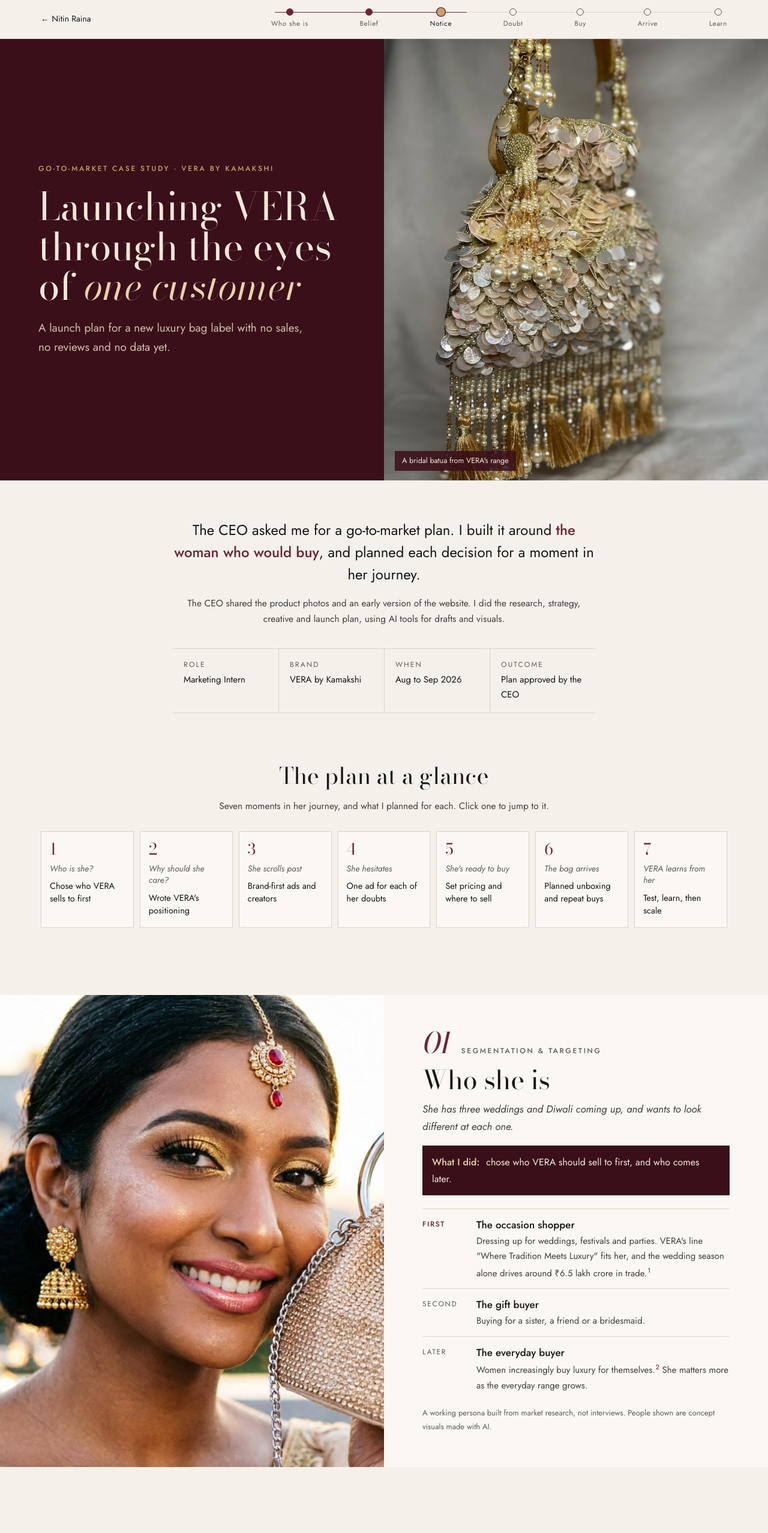
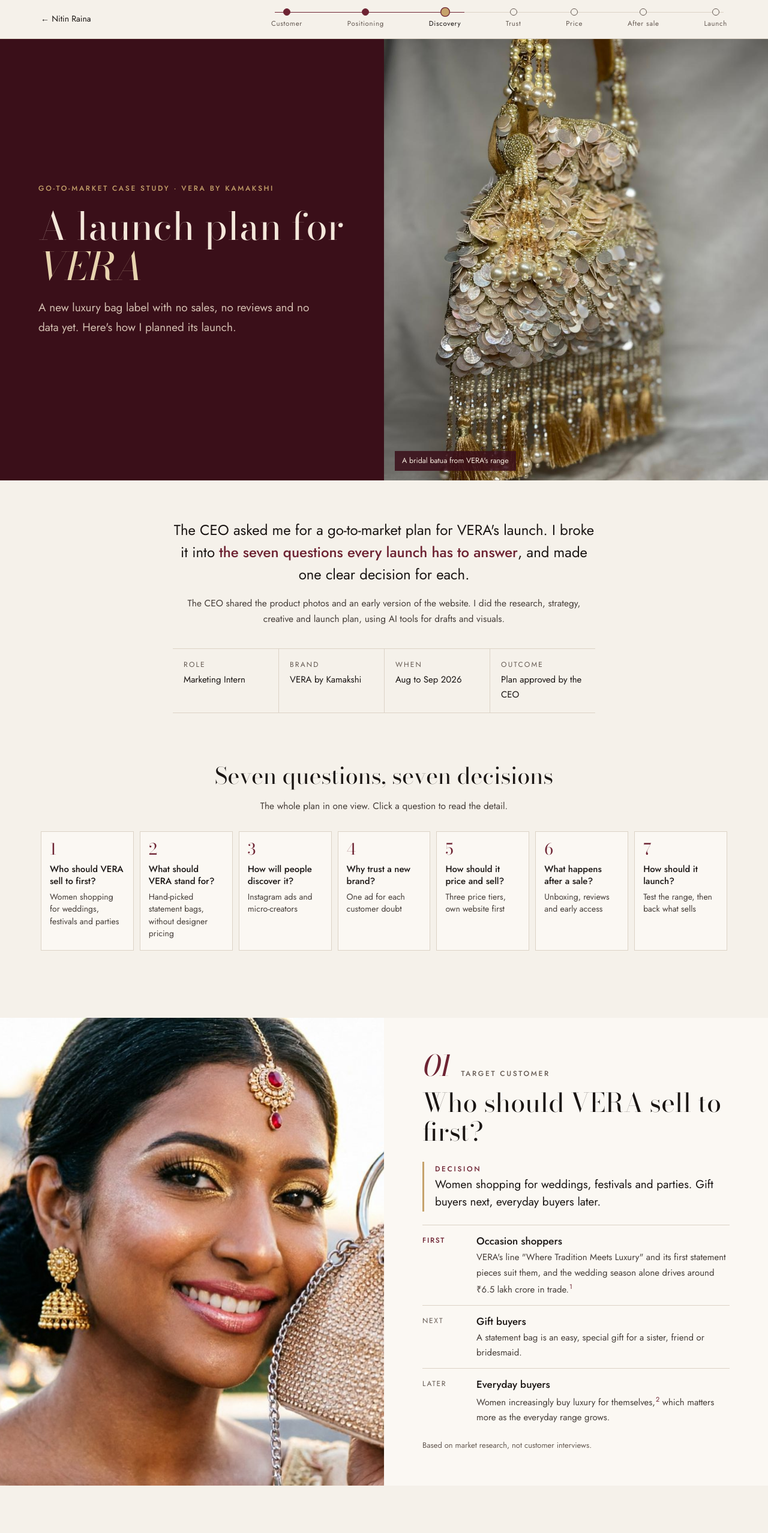
Before and after one commit to nitraina2000-droid/portfolio_website, a plain HTML site: page work/vera-launch.html in a window 1280 px wide. Shown: the top 2556 px of the page at 60% size. Drawn offline with nearby package versions, Linux system fonts and the light colour scheme.

Commit message:
Restructure VERA case study as seven questions, seven decisions
Co-Authored-By: Claude Opus 5.5 <noreply@anthropic.com>

```diff
--- a/work/vera-launch.html
+++ b/work/vera-launch.html
@@ -3,10 +3,10 @@
 <head>
 <meta charset="UTF-8">
 <meta name="viewport" content="width=device-width, initial-scale=1.0">
-<title>Launching VERA through the eyes of one customer · Nitin Raina</title>
+<title>A launch plan for VERA · Nitin Raina</title>
 <meta name="description" content="A go-to-market case study for VERA by Kamakshi, a new luxury bag label: who to sell to, what to say, how to price, where to sell and how to launch, told through one customer's journey.">
 <meta property="og:type" content="article">
-<meta property="og:title" content="Launching VERA through the eyes of one customer · Nitin Raina">
+<meta property="og:title" content="A launch plan for VERA · Nitin Raina">
 <meta property="og:description" content="A go-to-market plan for a new luxury bag label with no sales, no reviews and no data yet.">
 <meta property="og:url" content="https://nitraina.netlify.app/work/vera-launch.html">
 <meta property="og:image" content="https://nitraina.netlify.app/work/vera/product-batua.jpg">
@@ -267,29 +267,44 @@ sup a{color:var(--wine-3);text-decoration:none;font-size:11px;margin-left:1px}
 .screen.story .zoom,.screen.story .zoom img{height:100%}
 .screen.story img{object-fit:cover}
 .phones{align-items:end}
+
+/* question-led layout */
+.answer{margin-top:16px;border-left:3px solid var(--gold);padding:2px 0 2px 18px}
+.answer .caps{color:var(--wine-3);display:block;margin-bottom:2px}
+.answer p{font-size:19px;line-height:1.5;color:var(--ink)}
+.answer.center{max-width:620px;margin:18px auto 0;text-align:left}
+.statement{font-size:17px;line-height:1.6;color:var(--ink-2)}
+.pillars{display:grid;grid-template-columns:repeat(3,1fr);gap:10px;margin-top:16px}
+.pillars div{background:var(--ivory-2);padding:12px 14px;font-size:14px;color:var(--ink-2);line-height:1.45}
+.pillars b{display:block;color:var(--ink);font-size:15px;margin-bottom:2px}
+@media(max-width:560px){.pillars{grid-template-columns:1fr}}
+.steps7 .q{font-size:15px;font-weight:500;margin-top:10px;line-height:1.35;color:var(--ink)}
+.steps7 .a{font-size:14px;margin-top:6px;line-height:1.45;color:var(--ink-2)}
+.pair .dl{color:var(--muted);margin-bottom:8px}
+.sec-title .intro{margin-top:16px}
 </style>
 </head>
 <body>
 
 <div class="bar"><div class="in">
   <a class="back" href="../index.html" id="back">&larr; Nitin Raina</a>
-  <nav class="path" aria-label="Her journey">
+  <nav class="path" aria-label="Sections">
     <span class="fill" id="fill" aria-hidden="true"></span>
-    <a href="#m1"><i></i><span>Who she is</span></a>
-    <a href="#m2"><i></i><span>Belief</span></a>
-    <a href="#m3"><i></i><span>Notice</span></a>
-    <a href="#m4"><i></i><span>Doubt</span></a>
-    <a href="#m5"><i></i><span>Buy</span></a>
-    <a href="#m6"><i></i><span>Arrive</span></a>
-    <a href="#m7"><i></i><span>Learn</span></a>
+    <a href="#m1"><i></i><span>Customer</span></a>
+    <a href="#m2"><i></i><span>Positioning</span></a>
+    <a href="#m3"><i></i><span>Discovery</span></a>
+    <a href="#m4"><i></i><span>Trust</span></a>
+    <a href="#m5"><i></i><span>Price</span></a>
+    <a href="#m6"><i></i><span>After sale</span></a>
+    <a href="#m7"><i></i><span>Launch</span></a>
   </nav>
 </div></div>
 
 <header class="cover">
   <div class="txt">
     <div class="caps">Go-to-market case study &middot; VERA by Kamakshi</div>
-    <h1>Launching VERA through the eyes of <em>one customer</em></h1>
-    <p>A launch plan for a new luxury bag label with no sales, no reviews and no data yet.</p>
+    <h1>A launch plan for <em>VERA</em></h1>
+    <p>A new luxury bag label with no sales, no reviews and no data yet. Here's how I planned its launch.</p>
   </div>
   <figure class="pic">
     <img src="vera/product-batua.jpg" alt="VERA's bridal batua: a sequinned pouch with pearl tassels">
@@ -298,7 +313,7 @@ sup a{color:var(--wine-3);text-decoration:none;font-size:11px;margin-left:1px}
 </header>
 
 <section class="opening narrow">
-  <p class="lede">The CEO asked me for a go-to-market plan. I built it around <b>the woman who would buy</b>, and planned each decision for a moment in her journey.</p>
+  <p class="lede">The CEO asked me for a go-to-market plan for VERA's launch. I broke it into <b>the seven questions every launch has to answer</b>, and made one clear decision for each.</p>
   <p class="role">The CEO shared the product photos and an early version of the website. I did the research, strategy, creative and launch plan, using AI tools for drafts and visuals.</p>
   <dl class="ribbon">
     <div><dt>Role</dt><dd>Marketing Intern</dd></div>
@@ -309,33 +324,32 @@ sup a{color:var(--wine-3);text-decoration:none;font-size:11px;margin-left:1px}
 </section>
 
 <section class="glance wide" aria-label="The plan at a glance">
-  <h2>The plan at a glance</h2>
-  <p class="sub">Seven moments in her journey, and what I planned for each. Click one to jump to it.</p>
+  <h2>Seven questions, seven decisions</h2>
+  <p class="sub">The whole plan in one view. Click a question to read the detail.</p>
   <div class="steps7">
-    <a href="#m1"><div class="n">1</div><div class="her">Who is she?</div><div class="me">Chose who VERA sells to first</div></a>
-    <a href="#m2"><div class="n">2</div><div class="her">Why should she care?</div><div class="me">Wrote VERA's positioning</div></a>
-    <a href="#m3"><div class="n">3</div><div class="her">She scrolls past</div><div class="me">Brand-first ads and creators</div></a>
-    <a href="#m4"><div class="n">4</div><div class="her">She hesitates</div><div class="me">One ad for each of her doubts</div></a>
-    <a href="#m5"><div class="n">5</div><div class="her">She's ready to buy</div><div class="me">Set pricing and where to sell</div></a>
-    <a href="#m6"><div class="n">6</div><div class="her">The bag arrives</div><div class="me">Planned unboxing and repeat buys</div></a>
-    <a href="#m7"><div class="n">7</div><div class="her">VERA learns from her</div><div class="me">Test, learn, then scale</div></a>
+    <a href="#m1"><div class="n">1</div><div class="q">Who should VERA sell to first?</div><div class="a">Women shopping for weddings, festivals and parties</div></a>
+    <a href="#m2"><div class="n">2</div><div class="q">What should VERA stand for?</div><div class="a">Hand-picked statement bags, without designer pricing</div></a>
+    <a href="#m3"><div class="n">3</div><div class="q">How will people discover it?</div><div class="a">Instagram ads and micro-creators</div></a>
+    <a href="#m4"><div class="n">4</div><div class="q">Why trust a new brand?</div><div class="a">One ad for each customer doubt</div></a>
+    <a href="#m5"><div class="n">5</div><div class="q">How should it price and sell?</div><div class="a">Three price tiers, own website first</div></a>
+    <a href="#m6"><div class="n">6</div><div class="q">What happens after a sale?</div><div class="a">Unboxing, reviews and early access</div></a>
+    <a href="#m7"><div class="n">7</div><div class="q">How should it launch?</div><div class="a">Test the range, then back what sells</div></a>
   </div>
 </section>
 
 <main>
   <!-- 1 -->
   <section class="moment" id="m1">
-    <figure class="pic"><img src="vera/concept-portrait.jpg" alt="Concept portrait: a young Indian woman in festive jewellery holding a crystal pouch"></figure>
+    <figure class="pic"><img src="vera/concept-portrait.jpg" alt="Concept image: a young Indian woman in festive jewellery holding a crystal pouch"></figure>
     <div class="txt">
-      <div class="head"><span class="no">01</span><span class="caps">Segmentation &amp; targeting</span></div>
-      <h2>Who she is</h2>
-      <p class="her">She has three weddings and Diwali coming up, and wants to look different at each one.</p>
-      <div class="did"><b>What I did:</b> chose who VERA should sell to first, and who comes later.</div>
+      <div class="head"><span class="no">01</span><span class="caps">Target customer</span></div>
+      <h2>Who should VERA sell to first?</h2>
+      <div class="answer"><span class="caps">Decision</span><p>Women shopping for weddings, festivals and parties. Gift buyers next, everyday buyers later.</p></div>
       <div class="detail segs">
-        <div class="seg core"><div class="tag">First</div><div><h3>The occasion shopper</h3><p>Dressing up for weddings, festivals and parties. VERA's line "Where Tradition Meets Luxury" fits her, and the wedding season alone drives around &#8377;6.5 lakh crore in trade.<sup><a href="#s1">1</a></sup></p></div></div>
-        <div class="seg"><div class="tag">Second</div><div><h3>The gift buyer</h3><p>Buying for a sister, a friend or a bridesmaid.</p></div></div>
-        <div class="seg"><div class="tag">Later</div><div><h3>The everyday buyer</h3><p>Women increasingly buy luxury for themselves.<sup><a href="#s2">2</a></sup> She matters more as the everyday range grows.</p></div></div>
-        <p class="note">A working persona built from market research, not interviews. People shown are concept visuals made with AI.</p>
+        <div class="seg core"><div class="tag">First</div><div><h3>Occasion shoppers</h3><p>VERA's line "Where Tradition Meets Luxury" and its first statement pieces suit them, and the wedding season alone drives around &#8377;6.5 lakh crore in trade.<sup><a href="#s1">1</a></sup></p></div></div>
+        <div class="seg"><div class="tag">Next</div><div><h3>Gift buyers</h3><p>A statement bag is an easy, special gift for a sister, friend or bridesmaid.</p></div></div>
+        <div class="seg"><div class="tag">Later</div><div><h3>Everyday buyers</h3><p>Women increasingly buy luxury for themselves,<sup><a href="#s2">2</a></sup> which matters more as the everyday range grows.</p></div></div>
+        <p class="note">Based on market research, not customer interviews.</p>
       </div>
     </div>
   </section>
@@ -345,16 +359,12 @@ sup a{color:var(--wine-3);text-decoration:none;font-size:11px;margin-left:1px}
     <figure class="pic"><img src="vera/concept-festive.jpg" alt="Concept image: a woman in a green lehenga with a clutch at a festive night event"></figure>
     <div class="txt">
       <div class="head"><span class="no">02</span><span class="caps">Positioning</span></div>
-      <h2>Why should she care?</h2>
-      <p class="her">She's never heard of VERA. Three questions stop her from buying.</p>
-      <div class="did"><b>What I did:</b> wrote the positioning to answer her doubts.</div>
+      <h2>What should VERA stand for?</h2>
+      <div class="answer"><span class="caps">Decision</span><p>Hand-picked statement bags from around the world, without designer-label pricing.</p></div>
       <div class="detail">
-        <div class="bubbles">
-          <div class="bubble">"Will it go with my outfit?"</div>
-          <div class="bubble">"Is it worth the money?"</div>
-          <div class="bubble">"Can I trust a brand I've never heard of?"</div>
-        </div>
-        <div class="pos"><span class="caps" style="color:var(--wine-3)">Positioning</span><p>For women dressing up for weddings, festivals and celebrations, VERA offers hand-picked statement bags from around the world, without designer-label pricing.</p></div>
+        <span class="caps">Positioning statement</span>
+        <p class="statement">For women dressing up for weddings, festivals and celebrations, VERA offers hand-picked statement bags from around the world, without designer-label pricing.</p>
+        <div class="pillars"><div><b>Curated</b>Chosen from global suppliers, not mass-listed</div><div><b>Occasion-ready</b>Made for the moments people dress up for</div><div><b>Within reach</b>Special, without paying for a label</div></div>
       </div>
     </div>
   </section>
@@ -362,25 +372,25 @@ sup a{color:var(--wine-3);text-decoration:none;font-size:11px;margin-left:1px}
   <div class="compete">
     <div class="wide">
       <h3>Who VERA competes with</h3>
-      <p class="sub">She could buy from two kinds of brand instead. VERA's place is the gap between them.</p>
+      <p class="sub">Shoppers could buy from two kinds of brand instead. VERA's place is the gap between them.</p>
       <table class="cmp">
         <thead><tr><th></th><th>Mass bag brands</th><th class="vera">VERA</th><th>Designer-label clutches</th></tr></thead>
         <tbody>
           <tr><td>Examples</td><td data-h="Mass bag brands">Zouk, Caprese<sup><a href="#s3">3</a></sup></td><td class="vera" data-h="VERA">A new, curated label</td><td data-h="Designer-label clutches">Anekaant, Peora, NR by Nidhi Rathi<sup><a href="#s4">4</a></sup></td></tr>
-          <tr><td>What she gets</td><td data-h="Mass bag brands">Affordable everyday bags</td><td class="vera" data-h="VERA">Statement pieces from around the world</td><td data-h="Designer-label clutches">Special pieces from a known name</td></tr>
-          <tr><td>The catch</td><td data-h="Mass bag brands">Many people carry the same style</td><td class="vera" data-h="VERA">Has to earn trust as a new brand</td><td data-h="Designer-label clutches">She pays for the label</td></tr>
+          <tr><td>What you get</td><td data-h="Mass bag brands">Affordable everyday bags</td><td class="vera" data-h="VERA">Statement pieces from around the world</td><td data-h="Designer-label clutches">Special pieces from a known name</td></tr>
+          <tr><td>The catch</td><td data-h="Mass bag brands">Many people carry the same style</td><td class="vera" data-h="VERA">Has to earn trust as a new brand</td><td data-h="Designer-label clutches">You pay for the label</td></tr>
         </tbody>
       </table>
-      <p class="src">The catch for VERA shaped the rest of the plan: almost every later moment is about building trust.</p>
+      <p class="src">VERA's catch shaped the rest of the plan: most of what follows is about building trust.</p>
     </div>
   </div>
 
   <!-- 3 -->
   <section class="sec-title" id="m3">
     <div class="head"><span class="no">03</span><span class="caps">Awareness</span></div>
-    <h2>She scrolls past</h2>
-    <p class="intro">Most Indian shoppers discover new products on Instagram and Facebook,<sup><a href="#s5">5</a></sup> so VERA had to stop her thumb in the feed.</p>
-    <div class="did"><b>What I did:</b> designed brand-first ads for her feed, and planned creator content.</div>
+    <h2>How will people discover VERA?</h2>
+    <div class="answer center"><span class="caps">Decision</span><p>Instagram first: brand-led ads, plus micro-creators styling one bag three ways.</p></div>
+    <p class="intro">Most Indian shoppers discover new products on Instagram and Facebook,<sup><a href="#s5">5</a></sup> so that's where VERA starts.</p>
   </section>
   <div class="band">
     <div class="wide">
@@ -399,15 +409,14 @@ sup a{color:var(--wine-3);text-decoration:none;font-size:11px;margin-left:1px}
   <!-- 4 -->
   <section class="sec-title" id="m4">
     <div class="head"><span class="no">04</span><span class="caps">Consideration</span></div>
-    <h2>She hesitates</h2>
-    <p class="intro">She visits, but isn't sure yet.</p>
-    <div class="did"><b>What I did:</b> gave each of her doubts its own ad, so every ad has one job.</div>
+    <h2>Why would someone trust a new brand?</h2>
+    <div class="answer center"><span class="caps">Decision</span><p>Answer the three doubts new customers have, with one ad for each.</p></div>
   </section>
   <div class="wide">
     <div class="pairs">
-      <div class="pair"><div class="bubble">"Will it go with my outfit?"</div><p class="ans"><b>Answer:</b> show one clutch across every function.</p><figure><button class="zoom" type="button" aria-label="Enlarge ad"><img src="vera/ad2-c1.jpg" alt="Ad: One clutch. Every function."></button></figure></div>
-      <div class="pair"><div class="bubble">"Is it worth the money?"</div><p class="ans"><b>Answer:</b> show the detail and the care in choosing it.</p><figure><button class="zoom" type="button" aria-label="Enlarge ad"><img src="vera/ad2-c2.jpg" alt="Ad: Every bead, personally chosen."></button></figure></div>
-      <div class="pair"><div class="bubble">"Can I trust a new brand?"</div><p class="ans"><b>Answer:</b> remove the risk of buying.</p><figure><button class="zoom" type="button" aria-label="Enlarge ad"><img src="vera/ad2-c3.jpg" alt="Ad: Shop with confidence. Secure checkout, free shipping, easy returns."></button></figure></div>
+      <div class="pair"><span class="caps dl">Doubt 1</span><div class="bubble">"Will it go with my outfit?"</div><p class="ans"><b>Answer:</b> show one clutch across every function.</p><figure><button class="zoom" type="button" aria-label="Enlarge ad"><img src="vera/ad2-c1.jpg" alt="Ad: One clutch. Every function."></button></figure></div>
+      <div class="pair"><span class="caps dl">Doubt 2</span><div class="bubble">"Is it worth the money?"</div><p class="ans"><b>Answer:</b> show the detail and the care in choosing it.</p><figure><button class="zoom" type="button" aria-label="Enlarge ad"><img src="vera/ad2-c2.jpg" alt="Ad: Every bead, personally chosen."></button></figure></div>
+      <div class="pair"><span class="caps dl">Doubt 3</span><div class="bubble">"Can I trust a new brand?"</div><p class="ans"><b>Answer:</b> remove the risk of buying.</p><figure><button class="zoom" type="button" aria-label="Enlarge ad"><img src="vera/ad2-c3.jpg" alt="Ad: Shop with confidence. Secure checkout, free shipping, easy returns."></button></figure></div>
     </div>
   </div>
 
@@ -416,16 +425,15 @@ sup a{color:var(--wine-3);text-decoration:none;font-size:11px;margin-left:1px}
     <figure class="pic"><img src="vera/concept-gift.jpg" alt="Concept image: a crystal pouch bag in an open wine-coloured gift box"></figure>
     <div class="txt">
       <div class="head"><span class="no">05</span><span class="caps">Price &amp; place</span></div>
-      <h2>She's ready to buy</h2>
-      <p class="her">For herself, or as a gift. The price has to feel fair and checkout has to feel safe.</p>
-      <div class="did"><b>What I did:</b> set a pricing structure and the order of sales channels.</div>
+      <h2>How should VERA price and sell?</h2>
+      <div class="answer"><span class="caps">Decision</span><p>Three price tiers, honest prices with planned offers, and VERA's own website first.</p></div>
       <div class="detail">
         <span class="caps">Pricing structure</span>
         <div class="tiers"><div class="tier"><b>Entry</b><span>Gifts and first buys</span></div><div class="tier"><b>Core</b><span>The occasion clutch</span></div><div class="tier"><b>Statement</b><span>Bridal pieces</span></div></div>
         <ul class="rules"><li>Honest prices, no permanent "% off"</li><li>Offers only at planned moments, like Diwali</li><li>Value through bundles, gift wrap and free shipping</li></ul>
       </div>
       <div class="detail">
-        <span class="caps">Where she buys</span>
+        <span class="caps">Where to sell, in order</span>
         <div class="channels"><span>VERA's website</span><em>+</em><span>Instagram &amp; WhatsApp</span><em>&rarr;</em><span>Pune pop-ups</span><em>&rarr;</em><span>A marketplace, later</span></div>
       </div>
     </div>
@@ -446,15 +454,14 @@ sup a{color:var(--wine-3);text-decoration:none;font-size:11px;margin-left:1px}
     <figure class="pic"><img src="vera/still-life.jpg" alt="Concept image: a crystal mesh pouch on ivory silk beside a brass lamp"></figure>
     <div class="txt">
       <div class="head"><span class="no">06</span><span class="caps">Product &amp; retention</span></div>
-      <h2>The bag arrives</h2>
-      <p class="her">Opening the box decides whether she comes back, and tells her friends.</p>
-      <div class="did"><b>What I did:</b> planned the launch range and what happens after she buys.</div>
+      <h2>What happens after the first sale?</h2>
+      <div class="answer"><span class="caps">Decision</span><p>Make the unboxing memorable, ask for a review, and give early access to new pieces.</p></div>
       <div class="detail">
         <span class="caps">Launch range</span>
         <div class="mixbar" aria-label="Launch range: mostly occasion pieces, then a gift edit, then a small everyday range"><div>Occasion</div><div>Gifts</div><div>Everyday</div></div>
       </div>
       <div class="detail">
-        <span class="caps">After she buys</span>
+        <span class="caps">After a purchase</span>
         <ul class="rules"><li>Considered packaging and a handwritten note</li><li>A simple request for a review</li><li>Early access to new pieces on email and WhatsApp</li></ul>
       </div>
     </div>
@@ -463,9 +470,9 @@ sup a{color:var(--wine-3);text-decoration:none;font-size:11px;margin-left:1px}
   <!-- 7 -->
   <section class="sec-title" id="m7">
     <div class="head"><span class="no">07</span><span class="caps">Launch roadmap</span></div>
-    <h2>How VERA learns from her</h2>
-    <p class="intro">With about 90 planned pieces and no sales history, picking a "hero" upfront would be a guess.</p>
-    <div class="did"><b>What I did:</b> planned a launch that tests first, then backs what sells.</div>
+    <h2>How should VERA launch?</h2>
+    <div class="answer center"><span class="caps">Decision</span><p>Test the whole range first, then put money behind what sells.</p></div>
+    <p class="intro">With about 90 planned pieces and no sales history, picking a "hero" product upfront would be a guess.</p>
   </section>
   <div class="wide">
     <div class="road">
@@ -488,7 +495,7 @@ sup a{color:var(--wine-3);text-decoration:none;font-size:11px;margin-left:1px}
   <div class="wide">
     <div class="decisions">
       <div class="dec"><div class="no">i</div><dl><dt>Instead of</dt><dd>Picking one hero bag</dd><dt>I chose</dt><dd class="choice">Test the whole range first</dd><dt>Because</dt><dd>With no sales data, any pick is a guess.</dd></dl></div>
-      <div class="dec"><div class="no">ii</div><dl><dt>Instead of</dt><dd>Targeting everyone who buys bags</dd><dt>I chose</dt><dd class="choice">Lead with the occasion shopper</dd><dt>Because</dt><dd>The brand story and first pieces were made for celebrations.</dd></dl></div>
+      <div class="dec"><div class="no">ii</div><dl><dt>Instead of</dt><dd>Targeting everyone who buys bags</dd><dt>I chose</dt><dd class="choice">Lead with occasion shoppers</dd><dt>Because</dt><dd>The brand story and first pieces were made for celebrations.</dd></dl></div>
       <div class="dec"><div class="no">iii</div><dl><dt>Instead of</dt><dd>Permanent markdowns</dd><dt>I chose</dt><dd class="choice">Honest prices, planned offers</dd><dt>Because</dt><dd>Constant "% off" makes a luxury label look cheap.</dd></dl></div>
     </div>
   </div>
@@ -499,7 +506,7 @@ sup a{color:var(--wine-3);text-decoration:none;font-size:11px;margin-left:1px}
     <h2 style="font-family:var(--serif);font-weight:400;font-size:clamp(32px,3.4vw,46px);line-height:1.1;margin-top:10px">What I'd take forward</h2>
     <p style="margin-top:14px;color:var(--ink-2)">The CEO approved my plan. My internship ended before launch, so I have no results to share. Afterwards, I went back, researched the market properly and rebuilt the plan. This page shows that version.</p>
     <ol class="lessons">
-      <li><span class="i">i</span><div><b>Start with the customer, not the channel</b><p>Planning around her moments made every choice easier to justify.</p></div></li>
+      <li><span class="i">i</span><div><b>Start with the customer, not the channel</b><p>Deciding who to sell to first made every later choice easier to justify.</p></div></li>
       <li><span class="i">ii</span><div><b>Let data pick the winners</b><p>Testing before investing beats backing one piece on instinct.</p></div></li>
       <li><span class="i">iii</span><div><b>Trust comes before scale</b><p>A new brand with no reviews struggles to sell, so the first reviews belong in week one.</p></div></li>
     </ol>
@@ -514,6 +521,7 @@ sup a{color:var(--wine-3);text-decoration:none;font-size:11px;margin-left:1px}
     </div>
   </section>
 </main>
+
 
 <section class="sources" aria-label="Sources">
   <div class="wide">
```
Also changed, not shown: index.html (+1 -1 lines).
